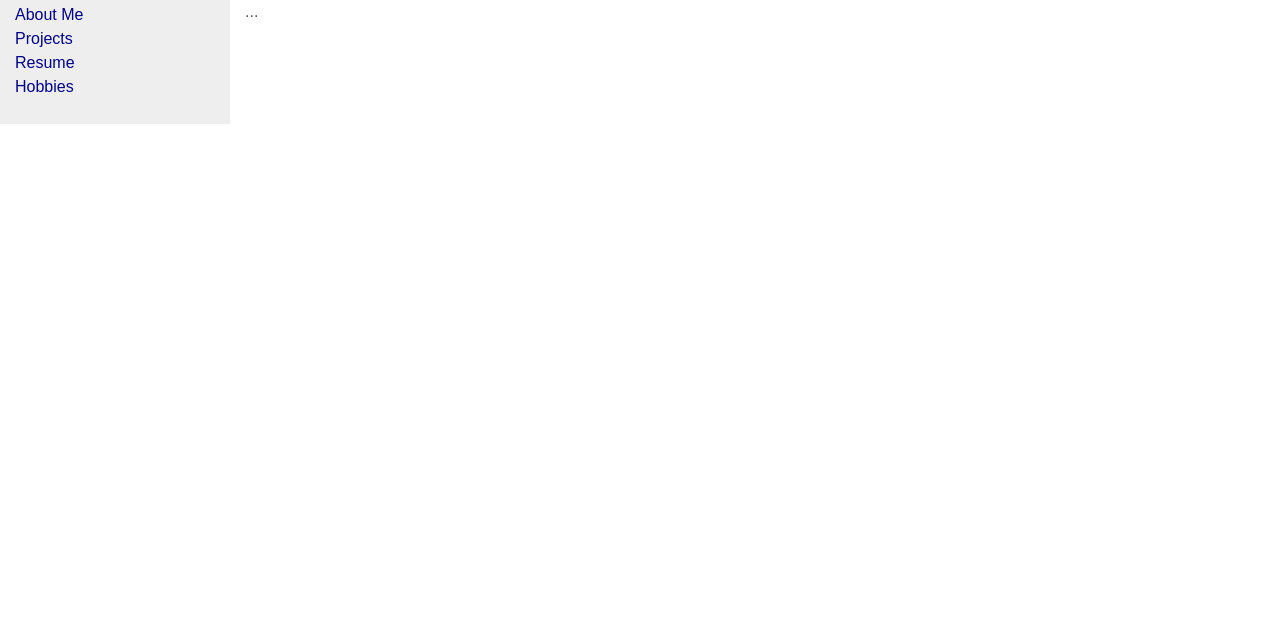
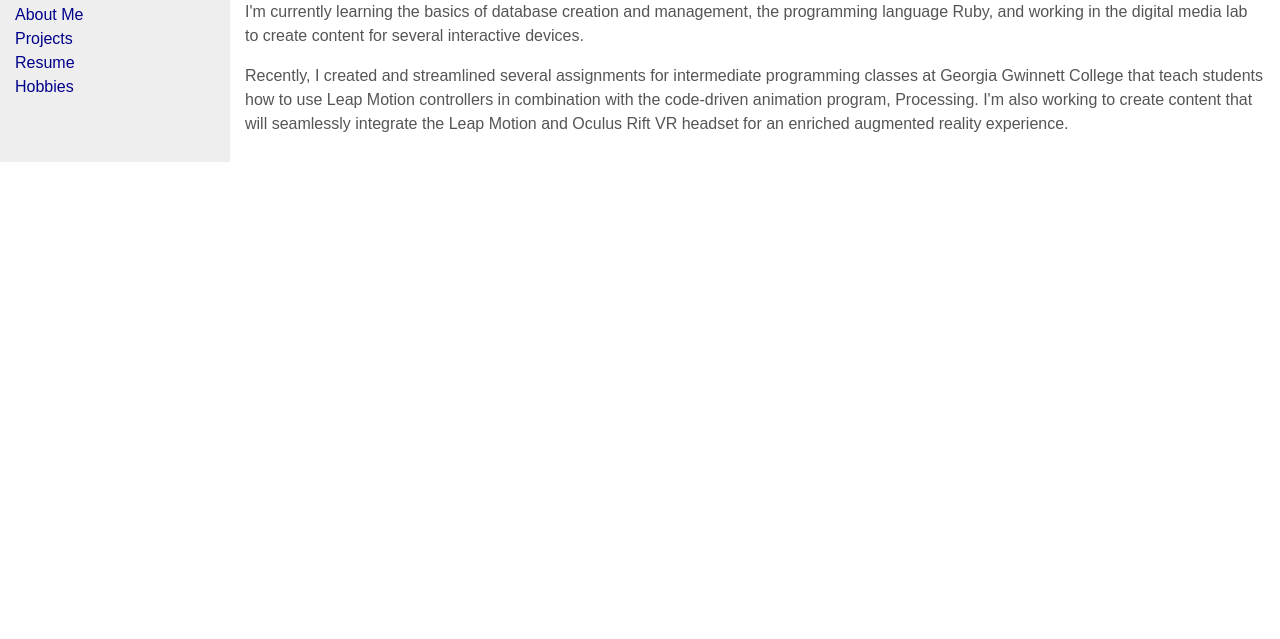
Before and after one commit to ILokhart/iLokhart.github.io, a plain HTML site: page projects.html in a window 1280 px wide. Shown: the part 161-800 px from the top of the page. Drawn offline with Linux system fonts and the light colour scheme.

Commit message:
Update projects.html

```diff
--- a/projects.html
+++ b/projects.html
@@ -84,7 +84,12 @@
 					<div class="innertube">
 						<h3>What am I working on?</h3>
 
-						<p>...</p>
+						<p>I'm currently learning the basics of database creation and management, the programming language
+						Ruby, and working in the digital media lab to create content for several interactive devices.</p>
+						<p>Recently, I created and streamlined several assignments for intermediate programming classes at
+						Georgia Gwinnett College that teach students how to use Leap Motion controllers in combination with
+						the code-driven animation program, Processing. I'm also working to create content that will seamlessly
+						integrate the Leap Motion and Oculus Rift VR headset for an enriched augmented reality experience.</p>
 
 					</div>
 				</div>
```
